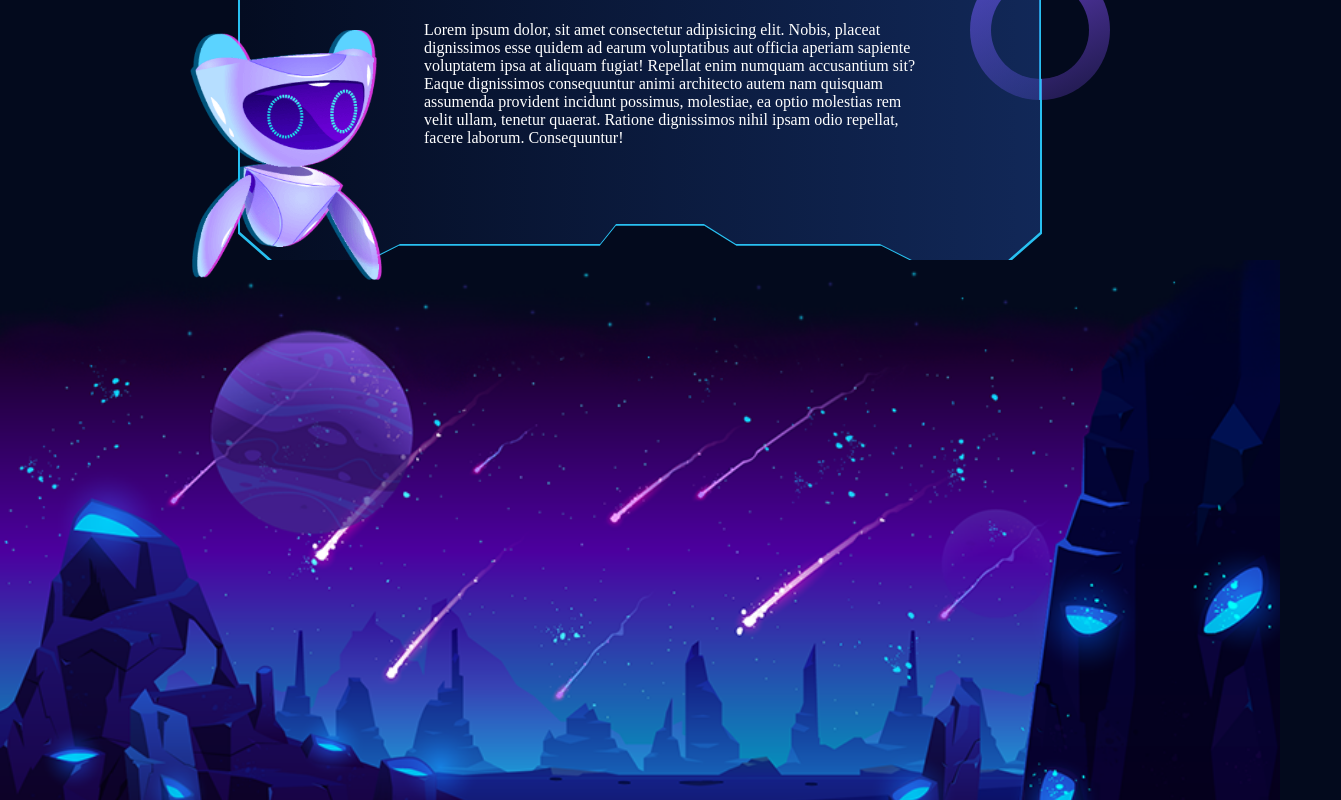
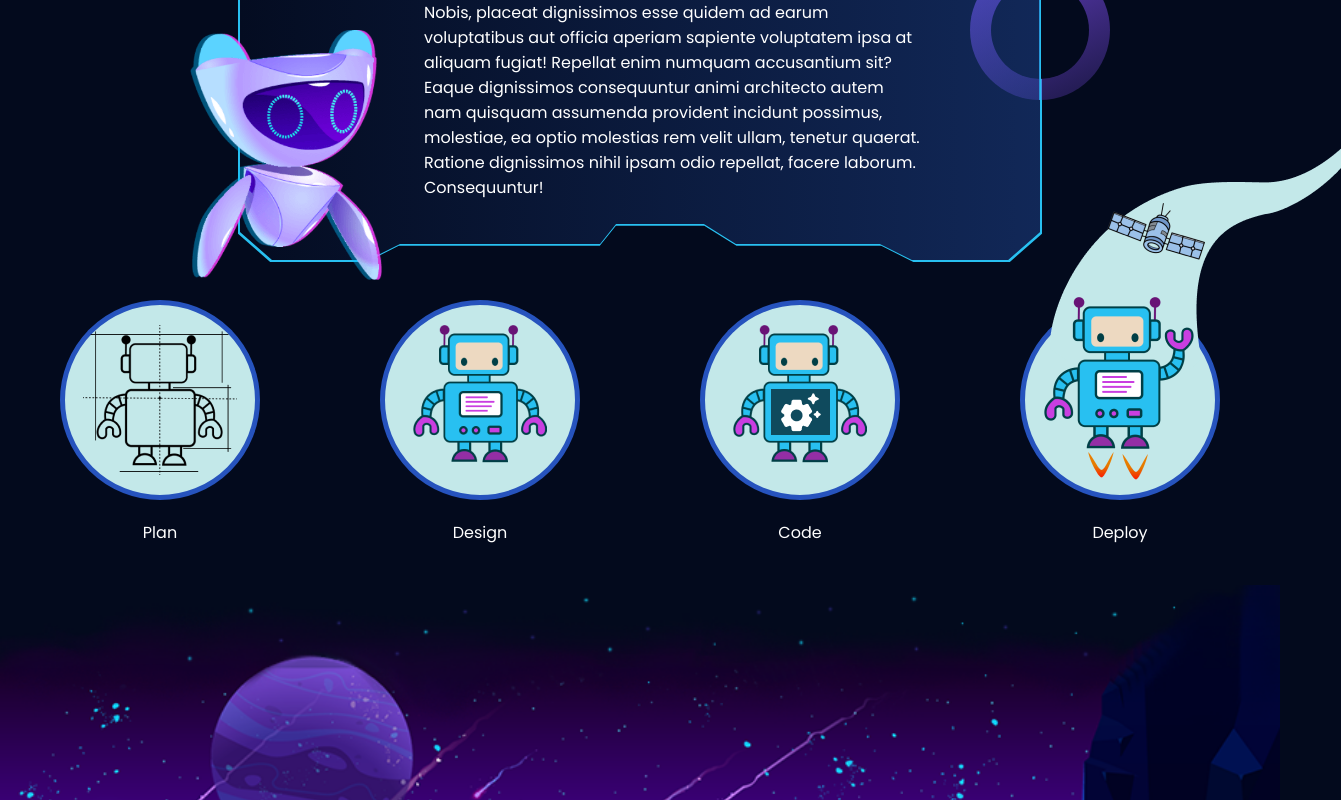
Before and after one commit to AngelaDiaz20/Portafolio, a React (Create React App) app: page / in a window 1280 px wide. Shown: the part 940-1740 px from the top of the page, 1341 px wide, since content can reach past the window. Built offline with nearby package versions, Linux system fonts and the light colour scheme.

Commit message:
about me section complete

```diff
--- a/src/pages/Home.jsx
+++ b/src/pages/Home.jsx
@@ -1,9 +1,14 @@
 import React from 'react'
 
-import Button from '../components/common/button'
+import Button from '../components/common/Button'
 import Footer from '../components/layouts/Footer'
 
 import RobotAbout from '../assets/img/robot-about.png'
+import RobotPlan from '../assets/img/robot-plan.png'
+import RobotDesign from '../assets/img/robot-design.png'
+import RobotCode from '../assets/img/robot-coding.png'
+import RobotDeploy from '../assets/img/robot-deploy-2.png'
+
 
 function Home () {
   return (
@@ -27,6 +32,36 @@ function Home () {
         <div className='circle'></div>
       </section>
 
+      <section className='skills-summary'>
+        <article>
+          <div className='skills-circle'>
+            <img src={RobotPlan} alt="Robot Plan"/>
+          </div>
+          <p>Plan</p>
+        </article>
+
+        <article>
+          <div className='skills-circle'>
+            <img src={RobotDesign} alt="Robot Plan"/>
+          </div>
+          <p>Design</p>
+        </article>
+
+        <article>
+          <div className='skills-circle'>
+            <img src={RobotCode} alt="Robot Plan"/>
+          </div>
+          <p>Code</p>
+        </article>
+
+        <article>
+          <div className='skills-circle'>
+            <img src={RobotDeploy} alt="Robot Plan" className='robot-deploy'/>
+          </div>
+          <p>Deploy</p>
+        </article>
+      </section>
+
       <Footer/>
     </>
   )
--- a/src/scss/base/_base.scss
+++ b/src/scss/base/_base.scss
@@ -9,4 +9,20 @@
 body{
     background:$dark-blue;
     color: white;
+    font-family: $font-paragraph;
+    overflow-x: hidden;
+
+    &::-webkit-scrollbar {
+        width: 12px;
+    }
+
+    &::-webkit-scrollbar-track {
+        background: #0f235c;
+    }
+
+    &::-webkit-scrollbar-thumb {
+        background-color: $dark-blue;
+        border-radius: 20px;
+        border: 3px solid #0c1d4b;
+    }
 }
--- a/src/scss/base/_variables.scss
+++ b/src/scss/base/_variables.scss
@@ -1,10 +1,13 @@
-
+@import url('https://fonts.googleapis.com/css2?family=Poppins&display=swap');
 
 //~~~~~~~~~~~~~~~~~~~~~~~~~~~~~~~~~~~~
 //        Color variables
 //~~~~~~~~~~~~~~~~~~~~~~~~~~~~~~~~~~~~
 $dark-blue:#030A1D;
+$medium-blue:#2653BD;
 $light-blue:#28C0F1;
 $dark-purple:#6948CB;
 $light-purple:#A48CFF;
 $white:#FFFFFF;
+
+$font-paragraph:'Poppins', sans-serif;
--- a/src/scss/pages/_home.scss
+++ b/src/scss/pages/_home.scss
@@ -129,3 +129,34 @@
     }
 
 }
+
+
+.skills-summary{
+    display: grid;
+    grid-template-columns: repeat(4, 1fr);
+    margin: 40px 0;
+
+    article{
+        text-align: center;
+    }
+
+    .skills-circle{
+        background:#C3E8E9;
+        border-radius: 50%;
+        border: 5px solid $medium-blue;
+        height: 200px;
+        width: 200px;
+        display: flex;
+        justify-content: center;
+        align-items: center;
+        margin: 0 auto 20px;
+
+        position: relative;
+    }
+
+    .robot-deploy{
+        position: absolute;
+        bottom: 8%;
+        left: 10%;
+    }
+}
```
Also changed, not shown: src/data/projects.js (added, +49 -0 lines), src/assets/img/robot-deploy-2.png (added), src/components/common/CardProject.jsx (added).
